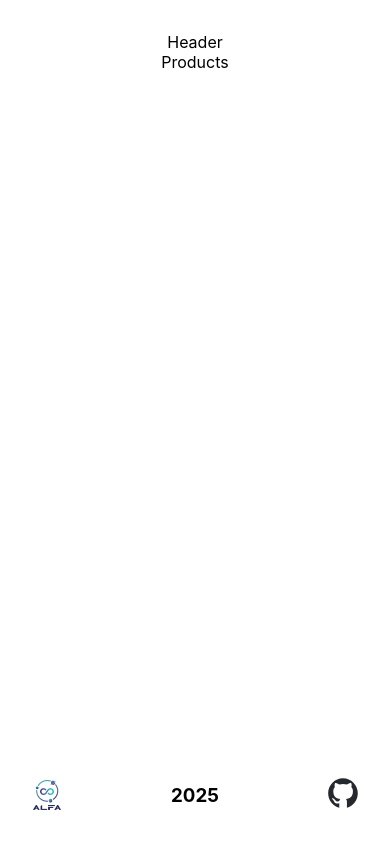
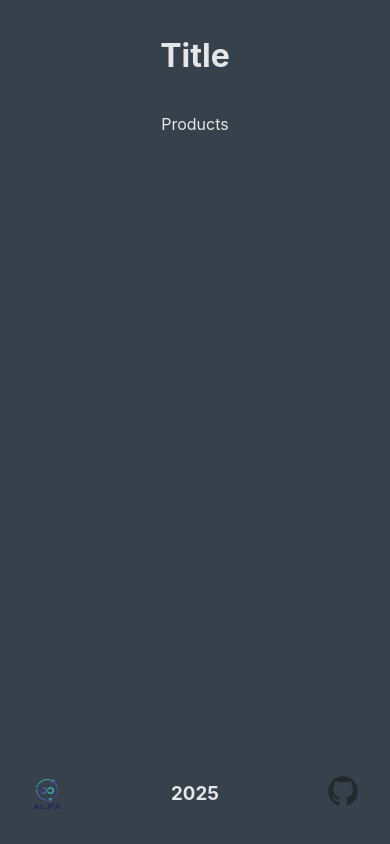
Before and after one commit to Wood85/alfa-test-task, a React (Vite) app: page /products in a window 390 px wide. Built offline with nearby package versions, Linux system fonts and the light colour scheme.

Commit message:
feat: add header

```diff
--- a/src/components/Footer/Footer.module.css
+++ b/src/components/Footer/Footer.module.css
@@ -2,6 +2,7 @@
 	display: flex;
 	align-items: center;
 	justify-content: space-between;
+	padding: 20px 0 0;
 }
 
 .logo {
@@ -22,14 +23,9 @@
 		justify-content: space-between;
 	}
 
-	.logo {
+	.logo,
+	.github_icon {
 		width: 30px;
 		height: 30px;
 	}
-
-	.github_icon {
-    width: 30px;
-		height: 30px;
-	}
-
 }
--- /dev/null
+++ b/src/components/Header/Header.module.css
@@ -0,0 +1,3 @@
+.header {
+	height: 80px;
+}
--- /dev/null
+++ b/src/components/Header/Header.tsx
@@ -0,0 +1,11 @@
+import styles from "./Header.module.css";
+
+function Header() {
+  return (
+    <header className={styles.header}>
+			<h1>Title</h1>
+		</header>
+	)
+}
+
+export default Header;
--- a/src/index.css
+++ b/src/index.css
@@ -5,7 +5,19 @@
 }
 
 :root {
+  --main-bg-color: #37414B;
+	--blue-color: #33799C;
+	--dark-blue-color: #0b618b;
+	--white-color: #FFFFFF;
+	--text-color: rgba(255, 255, 255, 0.87);
+
   font-family: Inter, system-ui, Avenir, Helvetica, Arial, sans-serif;
+  line-height: 1.5;
+  font-weight: 400;
+
+  color: var(--text-color);
+  background-color: var(--main-bg-color);
+
 }
 
 body {
--- a/src/layout/AppLayout.tsx
+++ b/src/layout/AppLayout.tsx
@@ -1,4 +1,5 @@
 import { Outlet } from "react-router-dom";
+import Header from "../components/Header/Header";
 import Footer from "../components/Footer/Footer";
 
 import styles from "./AppLayout.module.css";
@@ -7,7 +8,7 @@ export function AppLayout() {
   return (
     <main className={styles.page}>
       <div className={styles.header}>
-				Header
+				<Header/>
 			</div>
 			<div className={styles.outlet}>
 			  <Outlet />
```
